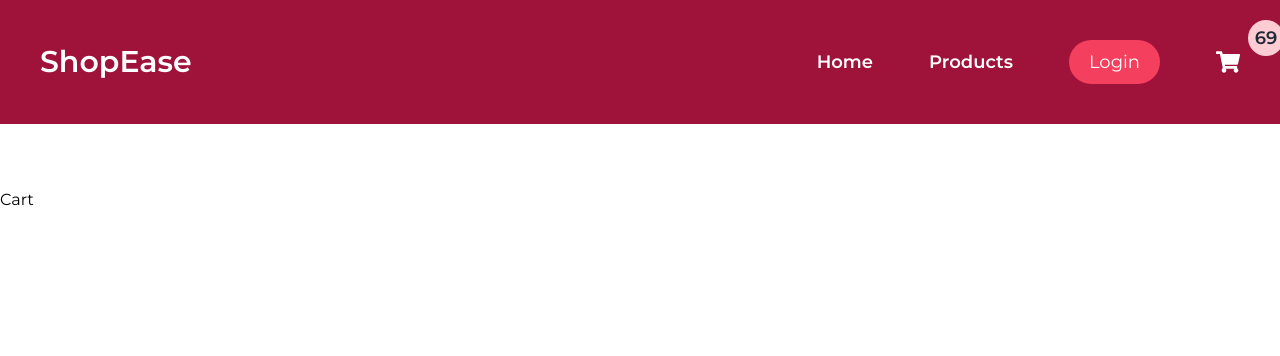
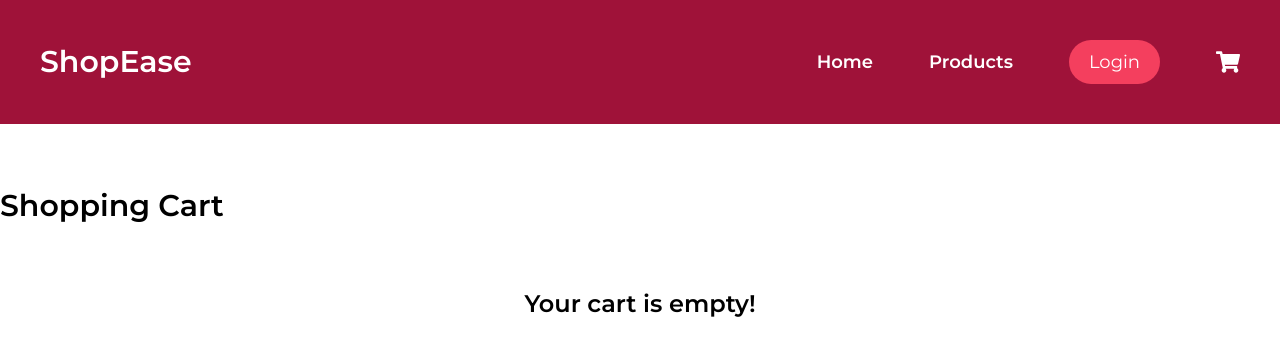
Before and after one commit to Cleshy/E-Commerce-React-Project, a React (Vite) app: page /cart in a window 1280 px wide. Shown: the top 356 px of the page. Built offline with nearby package versions, Linux system fonts and the light colour scheme.

Commit message:
Cart functionality - Checkout func. implementation needed

```diff
--- /dev/null
+++ b/src/Context/CartProvider.jsx
@@ -0,0 +1,63 @@
+import { createContext, useContext } from "react";
+import { useReducer } from "react";
+
+const CartContext = createContext(null);
+
+const cartReducer = (state, action) => {
+  switch (action.type) {
+    case "ADD_TO_CART":
+      const existingItemIndex = state.findIndex(
+        (item) => item.id === action.payload.id
+      );
+      if (existingItemIndex !== -1) {
+        const updatedCart = state.map((item) =>
+          item.id === action.payload.id
+            ? { ...item, quantity: item.quantity + 1 }
+            : item
+        );
+        return updatedCart;
+      } else {
+        return [...state, { ...action.payload, quantity: 1 }];
+      }
+    case "REMOVE_FROM_CART":
+      return state.filter((item) => item.id !== action.payload.id);
+    case "INCREASE_QUANTITY":
+      return state.map((item) =>
+        item.id === action.payload.id
+          ? { ...item, quantity: item.quantity + 1 }
+          : item
+      );
+    case "DECREASE_QUANTITY":
+      return state.reduce((acc, item) => {
+        if (item.id === action.payload.id) {
+          if (item.quantity === 1) {
+            return acc;
+          } else {
+            return [...acc, { ...item, quantity: item.quantity - 1 }];
+          }
+        } else {
+          return [...acc, item];
+        }
+      }, []);
+    case "CLEAR_CART":
+      return [];
+    default:
+      return state;
+  }
+};
+
+// Cart provider komponens
+export const CartProvider = ({ children }) => {
+  const [cart, dispatch] = useReducer(cartReducer, []);
+
+  return (
+    <CartContext.Provider value={{ cart, dispatch }}>
+      {children}
+    </CartContext.Provider>
+  );
+};
+
+// Custom hook a Cart context használatához
+export const useCart = () => {
+  return useContext(CartContext);
+};
--- a/src/Pages/Cart.jsx
+++ b/src/Pages/Cart.jsx
@@ -1,7 +1,98 @@
 import React from "react";
+import CartProduct from "../components/CartProduct";
+import { useCart } from "../Context/CartProvider";
+import { formatCurrency } from "../utils/utilityFunctions";
+import { Link } from "react-router-dom";
 
 const Cart = () => {
-  return <section className="container mx-auto my-16">Cart</section>;
+  const { cart, dispatch } = useCart();
+
+  const removeFromCart = (id) => {
+    dispatch({ type: "REMOVE_FROM_CART", payload: { id } });
+  };
+
+  const clearCart = () => {
+    dispatch({ type: "CLEAR_CART" });
+  };
+
+  const increaseQuantity = (id) => {
+    dispatch({ type: "INCREASE_QUANTITY", payload: { id } });
+  };
+
+  const decreaseQuantity = (id) => {
+    dispatch({ type: "DECREASE_QUANTITY", payload: { id } });
+  };
+
+  const calculateTotalPrice = () => {
+    return cart.reduce((total, item) => total + item.price * item.quantity, 0);
+  };
+
+  return (
+    <div className="container mx-auto my-16">
+      <h2 className="text-3xl font-semibold">Shopping Cart</h2>
+      {cart.length === 0 ? (
+        <p className="text-2xl font-semibold text-center mt-16">
+          Your cart is empty!
+        </p>
+      ) : (
+        <div className="grid grid-cols-5 gap-24">
+          <div className="col-span-3 mt-16 flex flex-col gap-5">
+            {cart.map((product, index) => (
+              <>
+                <CartProduct
+                  key={product.id + index}
+                  increaseQuantity={increaseQuantity}
+                  decreaseQuantity={decreaseQuantity}
+                  removeFromCart={removeFromCart}
+                  product={product}
+                />
+                <hr />
+              </>
+            ))}
+          </div>
+          <div className="col-span-2 mt-16">
+            <div className="flex flex-col gap-2">
+              <form action="">
+                <input
+                  className="border border-gray-300 py-2 px-4 focus:border-rose-600"
+                  type="text"
+                  placeholder="Promotion code..."
+                  required
+                />
+                <button
+                  className="bg-rose-600 py-2 px-8 text-rose-100 font-semibold tracking-wider"
+                  type="submit"
+                >
+                  Apply
+                </button>
+              </form>
+            </div>
+            <div className="mt-8">
+              <p className="flex justify-between">
+                <span className="font-bold">Total:</span>{" "}
+                {formatCurrency(calculateTotalPrice().toFixed(2))}
+              </p>
+              <p className="text-gray-400 mt-2">
+                Shipping and taxes will be calculated at checkout.
+              </p>
+              <button className="w-full mt-4 bg-rose-600 hover:bg-rose-700 duration-200 rounded py-4 font-semibold tracking-wider text-rose-100">
+                Checkout
+              </button>
+              <p className="text-center mt-4">
+                or{" "}
+                <Link
+                  to="/products"
+                  className="border-b-transparent hover:border-b-2 hover:border-b-rose-700 font-semibold text-rose-700"
+                >
+                  Continue Shopping &rarr;
+                </Link>
+              </p>
+            </div>
+          </div>
+        </div>
+      )}
+    </div>
+  );
 };
 
 export default Cart;
--- a/src/Pages/Home.jsx
+++ b/src/Pages/Home.jsx
@@ -13,7 +13,6 @@ const Home = ({ onClick, closeModal }) => {
     const getProduct = async () => {
       const response = await fetch("https://dummyjson.com/products?limit=5");
       const data = await response.json();
-      console.log(data.products);
       setProducts(data.products);
       setLoading(false);
     };
--- a/src/Pages/Product.jsx
+++ b/src/Pages/Product.jsx
@@ -3,11 +3,17 @@ import { useParams } from "react-router-dom";
 import Loading from "../components/Loading";
 import { LazyLoadImage } from "react-lazy-load-image-component";
 import "react-lazy-load-image-component/src/effects/blur.css";
+import { useCart } from "../Context/CartProvider";
 
 const Product = () => {
+  const { dispatch } = useCart();
   const { id } = useParams();
   const [product, setProduct] = useState();
   const [loading, setLoading] = useState(true);
+
+  const addToCart = (product) => {
+    dispatch({ type: "ADD_TO_CART", payload: product });
+  };
 
   const formatCurrency = (amount) => {
     return new Intl.NumberFormat("en-US", {
@@ -76,7 +82,10 @@ const Product = () => {
             <span className="bg-rose-600 text-white rounded-full px-4 py-2">
               {product.category}
             </span>
-            <button className="bg-rose-500 hover:bg-rose-800 text-white duration-200 px-5 py-3 rounded-full">
+            <button
+              onClick={() => addToCart(product)}
+              className="bg-rose-500 hover:bg-rose-800 text-white duration-200 px-5 py-3 rounded-full"
+            >
               Add to cart
             </button>
           </div>
--- /dev/null
+++ b/src/components/CartProduct.jsx
@@ -0,0 +1,51 @@
+import React from "react";
+import { Link } from "react-router-dom";
+import { formatCurrency } from "../utils/utilityFunctions";
+
+const CartProduct = ({
+  increaseQuantity,
+  decreaseQuantity,
+  removeFromCart,
+  product,
+}) => {
+  return (
+    <div className="grid grid-cols-4 auto-rows-[10rem] text-sm">
+      <img className="col-span-1 self-center w-52" src={product.images[0]} />
+      <div className="col-span-3 w-full flex justify-between">
+        <div className="flex flex-col">
+          <Link to={`/product/${product.id}`} className="cursor-pointer">
+            {product.title}
+          </Link>
+          <p className="font-semibold mt-auto">
+            {formatCurrency(product.quantity * product.price)}
+          </p>
+        </div>
+        <div className="flex flex-col">
+          <div className="flex items-center gap-3 text-lg font-semibold">
+            <button
+              onClick={() => decreaseQuantity(product.id)}
+              className="text-3xl hover:text-rose-600 duration-200"
+            >
+              -
+            </button>
+            <p>{product.quantity}</p>
+            <button
+              onClick={() => increaseQuantity(product.id)}
+              className="text-3xl hover:text-rose-600 duration-200"
+            >
+              +
+            </button>
+          </div>
+          <button
+            onClick={() => removeFromCart(product.id)}
+            className="mt-auto cursor-pointer font-semibold text-rose-600"
+          >
+            Remove
+          </button>
+        </div>
+      </div>
+    </div>
+  );
+};
+
+export default CartProduct;
--- a/src/components/Navigation.jsx
+++ b/src/components/Navigation.jsx
@@ -2,8 +2,13 @@ import React, { useState } from "react";
 import { Link } from "react-router-dom";
 import Login from "./Login";
 import { FaUser, FaShoppingCart } from "react-icons/fa";
+import { useCart } from "../Context/CartProvider";
 
 const Navigation = ({ onClick, closeModal }) => {
+  const { cart } = useCart();
+
+  const totalItems = cart.reduce((acc, item) => acc + item.quantity, 0);
+
   const [loginStatus, setLoginStatus] = useState("");
 
   return (
@@ -49,9 +54,11 @@ const Navigation = ({ onClick, closeModal }) => {
             <li className="text-2xl cursor-pointer">
               <Link to="/cart">
                 <FaShoppingCart className="relative hover:text-rose-400 duration-150" />
-                <span className="absolute text-lg w-9 h-9 bg-rose-200 text-gray-800 font-semibold flex justify-center items-center rounded-full -top-5 -right-11">
-                  69
-                </span>
+                {totalItems > 0 && (
+                  <span className="absolute text-sm w-6 h-6 bg-rose-200 text-gray-800 font-semibold flex justify-center items-center rounded-full -top-2 -right-7">
+                    {totalItems}
+                  </span>
+                )}
               </Link>
             </li>
           </>
--- a/src/components/ProductCard.jsx
+++ b/src/components/ProductCard.jsx
@@ -2,8 +2,16 @@ import React from "react";
 import { Link } from "react-router-dom";
 import { LazyLoadImage } from "react-lazy-load-image-component";
 import "react-lazy-load-image-component/src/effects/blur.css";
+import { useCart } from "../Context/CartProvider";
+import { formatCurrency } from "../utils/utilityFunctions";
 
 const ProductCard = ({ product }) => {
+  const { dispatch } = useCart();
+
+  const addToCart = (product) => {
+    dispatch({ type: "ADD_TO_CART", payload: product });
+  };
+
   const checkProductDescriptionLength = (productDescription) => {
     if (productDescription.length > 80) {
       return productDescription.slice(0, 80) + "...";
@@ -38,7 +46,9 @@ const ProductCard = ({ product }) => {
           </p>
         </div>
         <div className="flex flex-col gap-5 mt-auto">
-          <span className="font-bold text-lg">${product.price}</span>
+          <span className="font-bold text-lg">
+            {formatCurrency(product.price)}
+          </span>
           <div className="flex flex-col gap-2 justify-end">
             <Link
               to={`/product/${product?.id}`}
@@ -46,7 +56,10 @@ const ProductCard = ({ product }) => {
             >
               Read more
             </Link>
-            <button className="bg-rose-700 hover:bg-rose-800 text-white duration-200 px-3 py-2 rounded-full">
+            <button
+              onClick={() => addToCart(product)}
+              className="bg-rose-700 hover:bg-rose-800 text-white duration-200 px-3 py-2 rounded-full"
+            >
               Add to cart
             </button>
           </div>
--- a/src/main.jsx
+++ b/src/main.jsx
@@ -2,12 +2,15 @@ import React from "react";
 import ReactDOM from "react-dom/client";
 import App from "./App.jsx";
 import { BrowserRouter } from "react-router-dom";
+import { CartProvider } from "./Context/CartProvider.jsx";
 import "./main.css";
 
 ReactDOM.createRoot(document.getElementById("root")).render(
   <React.StrictMode>
-    <BrowserRouter>
-      <App />
-    </BrowserRouter>
+    <CartProvider>
+      <BrowserRouter>
+        <App />
+      </BrowserRouter>
+    </CartProvider>
   </React.StrictMode>
 );
--- /dev/null
+++ b/src/utils/utilityFunctions.js
@@ -0,0 +1,6 @@
+export const formatCurrency = (amount) => {
+  return new Intl.NumberFormat("en-US", {
+    style: "currency",
+    currency: "USD",
+  }).format(amount);
+};
```
